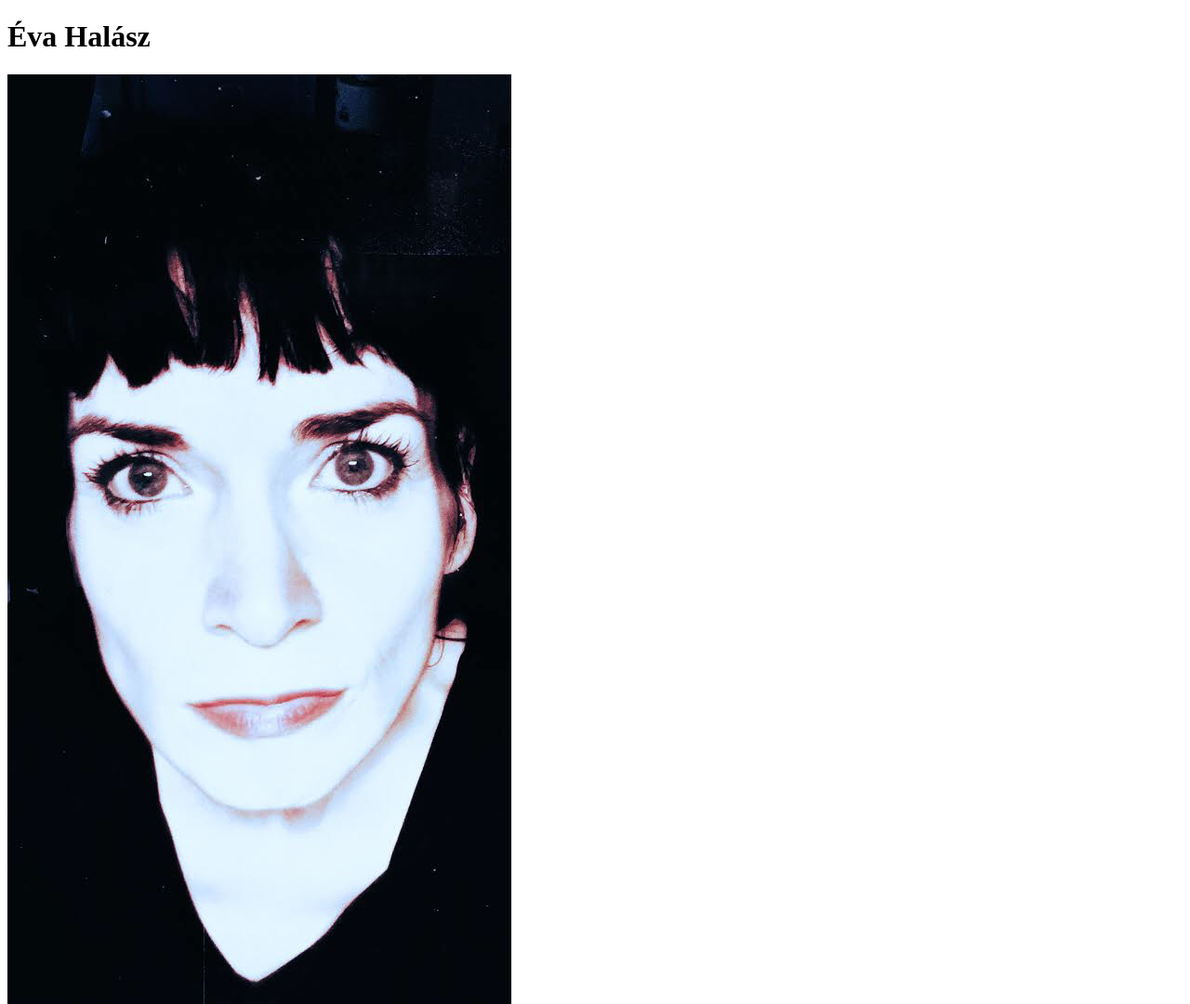
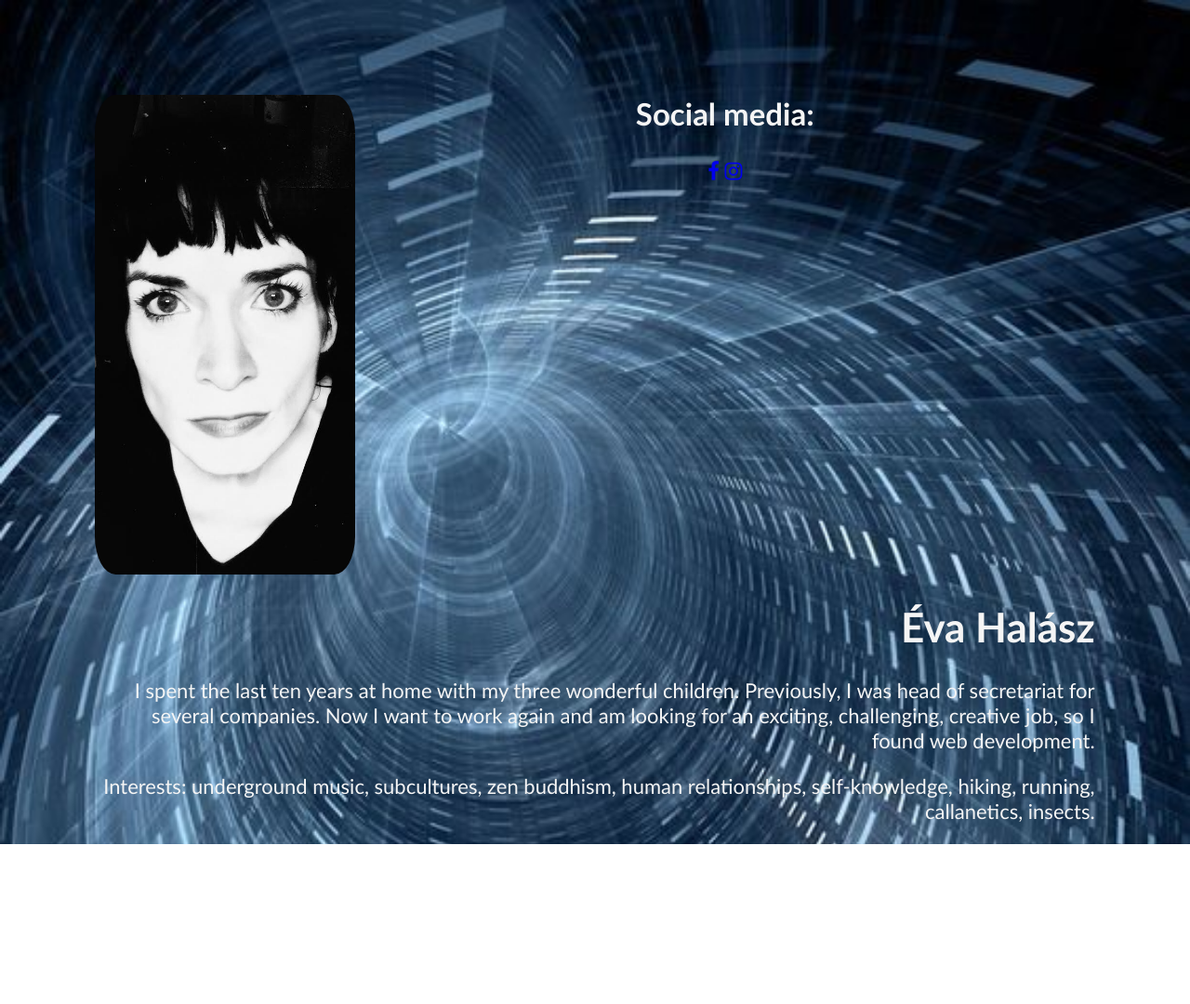
Before and after one commit to rosapantopon/My-profile-card, a plain HTML site: page About-me.html in a window 1280 px wide. Shown: the top 1080 px of the page at 93% size. After the commit the page ends 908 px from the top, so only its background shows below. Drawn offline with Linux system fonts and the light colour scheme.

Commit message:
floating, social media, pic hover

```diff
--- a/About-me.css
+++ b/About-me.css
@@ -1,4 +1,38 @@
+body {
+	font-family: "Trebuchet MS", Arial, Helvetica, sans-serif;
+	font-size: 22px;
+	color: whitesmoke;
+	background: url('assets/corridor.jpg') no-repeat center center fixed;
+  background-size: cover;
+	margin: 8%;
+}
+
+.about {
+	float: right;
+	text-align: right;
+}
+
 #profil-pic {
-	width: 20%;
+	float: left;
+	width: 26%;
 	height: auto;
+	border-radius: 8%;
+	filter: grayscale(100%);
+	transition: all 0.5s ease-in-out;
 }
+
+img:hover {
+  transform: scale(1.1);
+	filter: grayscale(0%);
+}
+
+#communication {
+	text-align: center;
+}
+ul {
+  list-style-type: none;
+}
+
+li {
+  display: inline;
+}
--- a/About-me.html
+++ b/About-me.html
@@ -8,15 +8,18 @@
 	<link href="https://maxcdn.bootstrapcdn.com/font-awesome/4.7.0/css/font-awesome.min.css" rel="stylesheet">
 </head>
 <body>
-	<h1>Éva Halász</h1>
-	<img class="profil-pic" src="assets/rspntpn.png" alt="profil-picture">
-  <p class="about">I spent the last ten years at home with my three wonderful children. Previously, I was head of secretariat for several companies.Now I want to work again and am looking for an exciting, challenging, creative job, so I found web development.</p>
-  <p>Interests: underground music, subcultures, zen buddhism, human relationships, self-knowledge, hiking, running, callanetics, insects.</p>
-	<h2>Social media:</h2>
+	<img id="profil-pic" src="assets/rspntpn.png" alt="profil-picture">
+	<div class="about">
+	  <h1 id="name">Éva Halász</h1>
+  	<p >I spent the last ten years at home with my three wonderful children. Previously, I was head of secretariat for several companies. Now I want to work again and am looking for an exciting, challenging, creative job, so I found web development.</p>
+    <p>Interests: underground music, subcultures, zen buddhism, human relationships, self-knowledge, hiking, running, callanetics, insects.</p>
+  </div>
+	<div id="communication">
+	  <h2>Social media:</h2>
     <ul>
-      <li><a href="https://twitter.com/"><i class="fa fa-twitter" aria-hidden="true"></i></a></li>
-      <li><a href="https://behance.net/"><i class="fa fa-behance" aria-hidden="true"></i></a></li>
-      <li><a href="https://instagram.com/"><i class="fa fa-instagram" aria-hidden="true"></i></a></li>
+      <li><a href="https://facebook.com/profile.php?id=1151342563"><i class="fa fa-facebook" aria-hidden="true"></i></a></li>
+      <li><a href="https://instagram.com/rosapantopon"><i class="fa fa-instagram" aria-hidden="true"></i></a></li>
     </ul>
+	</div>
 </body>
 </html>
```
